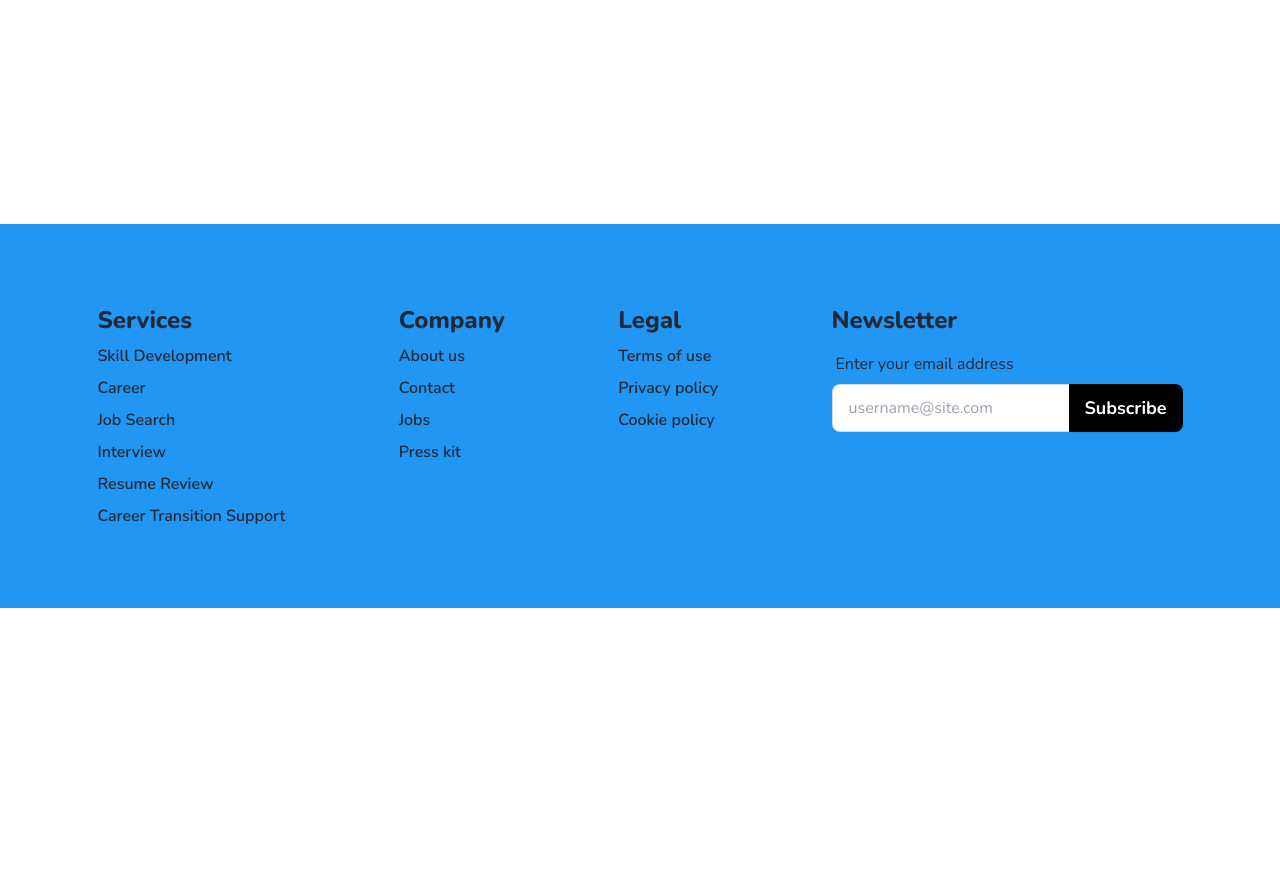
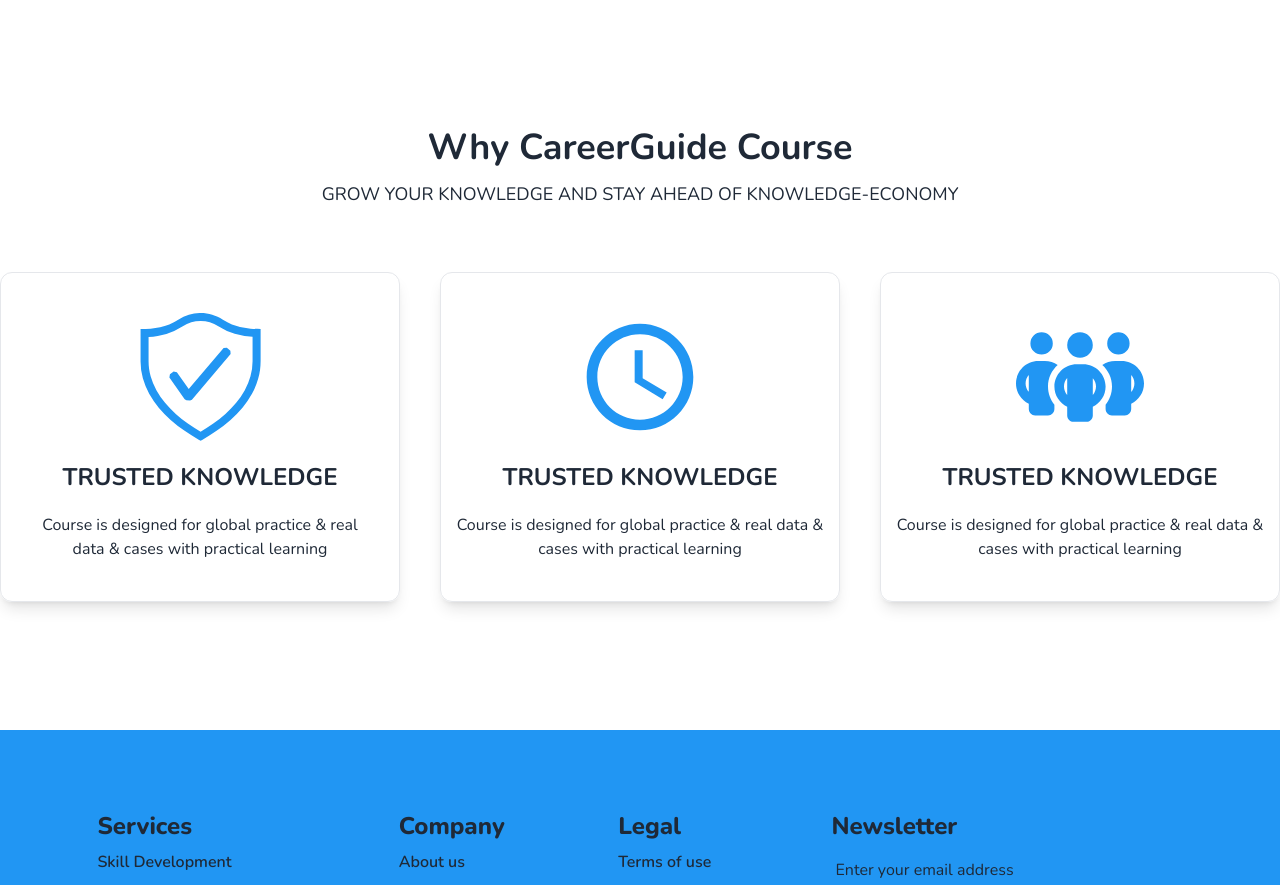
Before and after one commit to reyad9009/Assignment-9, a React (Vite) app: page / in a window 1280 px wide. Shown: the part 2840-3725 px from the top of the page. Before the commit the page ends 3448 px from the top, so only its background shows below. Built offline with nearby package versions, Linux system fonts and the light colour scheme; no server answers.

Commit message:
add Why CareerGuide Course

```diff
--- /dev/null
+++ b/src/components/WhyCourse.jsx
@@ -0,0 +1,45 @@
+import React from "react";
+import { FaPeopleGroup } from "react-icons/fa6";
+import { MdOutlineAccessTime } from "react-icons/md";
+import { VscWorkspaceTrusted } from "react-icons/vsc";
+
+const WhyCourse = () => {
+  return (
+    <div className=" flex flex-col justify-center items-center mt-8">
+      <h1 className="text-4xl font-bold">Why CareerGuide Course</h1>
+      <p className="text-lg mt-3 mb-16">GROW YOUR KNOWLEDGE AND STAY AHEAD OF KNOWLEDGE-ECONOMY</p>
+      <div className="flex flex-row gap-10">
+
+        <div className="p-10  w-[25rem] gap-5 flex flex-col justify-center items-center border rounded-xl shadow-lg">
+          <VscWorkspaceTrusted className="text-9xl text-[#2196f3]"/>
+          <h1 className="text-2xl font-bold">TRUSTED KNOWLEDGE</h1>
+          <p className="text-center ">
+            Course is designed for global practice & real data & cases with
+            practical learning
+          </p>
+        </div>
+
+        <div className="flex w-[25rem] gap-5 flex-col justify-center items-center border rounded-xl shadow-lg">
+          <MdOutlineAccessTime className="text-9xl text-[#2196f3]" />
+          <h1  className="text-2xl font-bold">TRUSTED KNOWLEDGE</h1>
+          <p className="text-center">
+            Course is designed for global practice & real data & cases with
+            practical learning
+          </p>
+        </div>
+
+        <div className="flex w-[25rem] gap-5 flex-col justify-center items-center border rounded-xl shadow-lg">
+        <FaPeopleGroup className="text-9xl text-[#2196f3]"/>
+          <h1  className="text-2xl font-bold">TRUSTED KNOWLEDGE</h1>
+          <p className="text-center">
+            Course is designed for global practice & real data & cases with
+            practical learning
+          </p>
+        </div>
+
+      </div>
+    </div>
+  );
+};
+
+export default WhyCourse;
--- a/src/layouts/HomeLayout.jsx
+++ b/src/layouts/HomeLayout.jsx
@@ -3,6 +3,7 @@
 import { Outlet } from "react-router-dom";
 import Footer from "../components/Footer";
 import { Helmet } from "react-helmet-async";
+import WhyCourse from "../components/WhyCourse";
 
 const HomeLayout = () => {
   return (
@@ -14,6 +15,9 @@
       <div className="flex justify-center items-center mt-10">
       <Outlet></Outlet>
       </div>
+      <div className="font-poppins">
+        <WhyCourse></WhyCourse>
+      </div>
       <div className="w-full">
         <Footer></Footer>
       </div>
```
